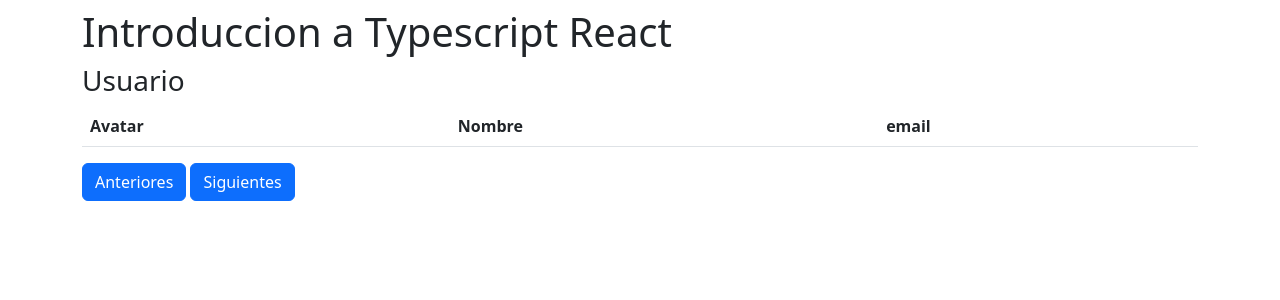
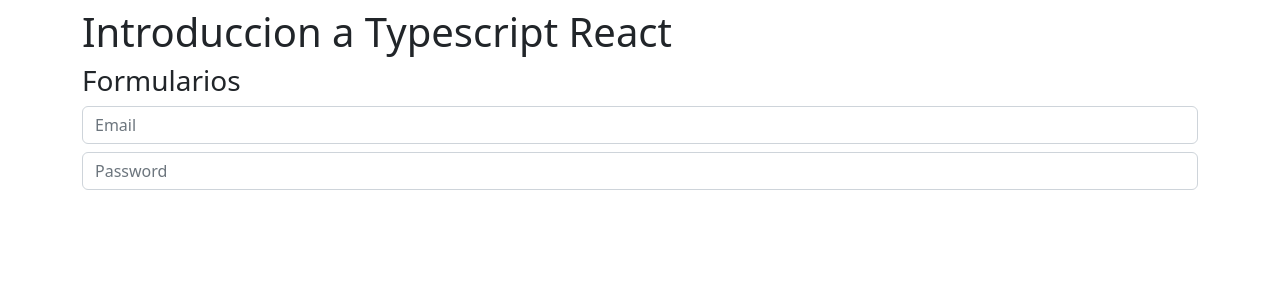
Before and after one commit to leedd87/react-typescript, a React (Create React App) app: page / in a window 1280 px wide. Shown: the top 300 px of the page. Built offline with nearby package versions, Linux system fonts and the light colour scheme; no server answers.

Commit message:
forms tsx

```diff
--- a/src/App.tsx
+++ b/src/App.tsx
@@ -4,14 +4,11 @@
 // import ContadorConHook from './components/ContadorConHook'
 // import { Funciones } from './typescript/Funciones'
 // import { Login } from './components/Login'
+//import { Usuarios } from './components/Usuarios'
 
-import { Usuarios } from './components/Usuarios'
+import { Formularios } from './components/Formularios'
 
 const App = () => {
-	console.log('Hello Universo')
-	console.log('Hola Denis')
-	console.log('agregue estilos')
-
 	return (
 		<div className="mt-2">
 			<h1>Introduccion a Typescript React</h1>
@@ -21,7 +18,8 @@ const App = () => {
 			{/* <Contador /> */}
 			{/* <ContadorConHook /> */}
 			{/* <Login /> */}
-			<Usuarios />
+			{/* <Usuarios /> */}
+			<Formularios />
 		</div>
 	)
 }
--- /dev/null
+++ b/src/components/Formularios.tsx
@@ -0,0 +1,19 @@
+import React from 'react'
+
+export const Formularios = () => {
+	return (
+		<>
+			<h3>Formularios</h3>
+			<input
+				type="text"
+				className="form-control"
+				placeholder="Email"
+			/>
+			<input
+				type="text"
+				className="form-control mt-2 mb-2"
+				placeholder="Password"
+			/>
+		</>
+	)
+}
```
